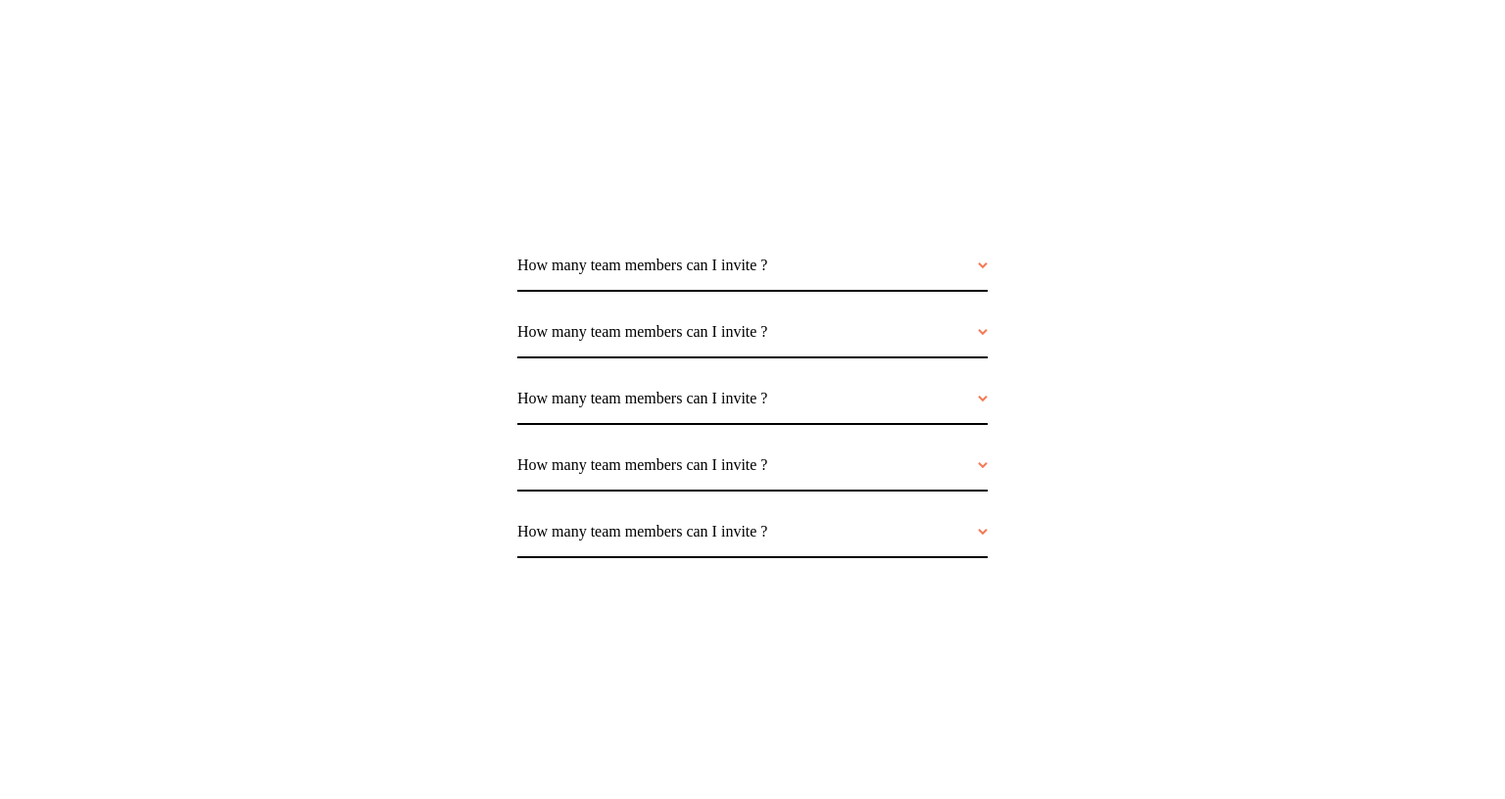
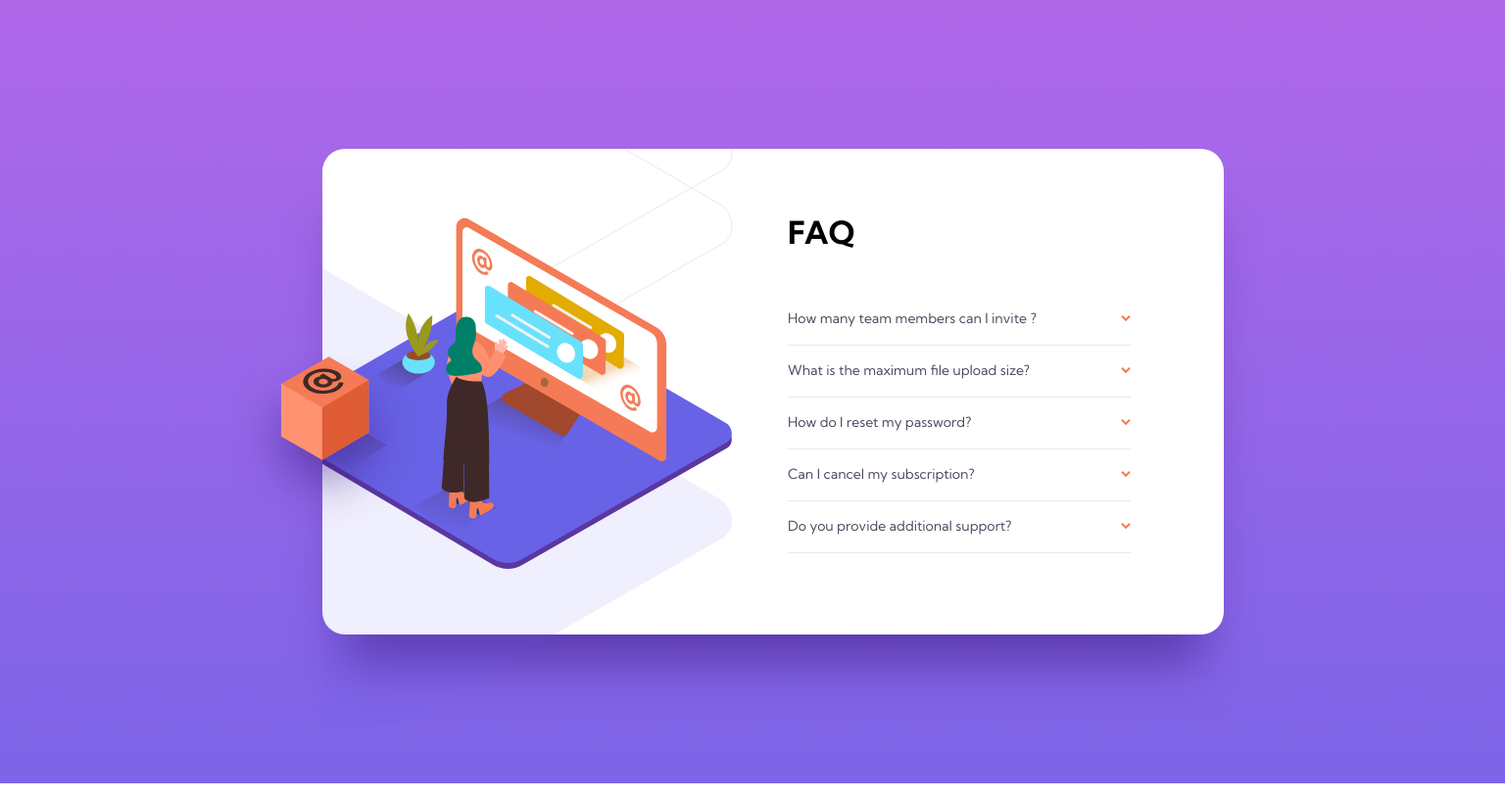
Before and after one commit to giochili/algouni-acordion-logic, a plain HTML site: page index.html in a window 1536 px wide. Shown: the whole page at 98% size. Drawn offline with Linux system fonts and the light colour scheme.

Commit message:
added styles and some other images too

```diff
--- a/index.css
+++ b/index.css
@@ -1,24 +1,133 @@
+@import url("https://fonts.googleapis.com/css2?family=Kumbh+Sans:wght@100..900&display=swap");
+
+* {
+  box-sizing: border-box;
+  margin: 0;
+  padding: 0;
+}
 body {
   display: flex;
   align-items: center;
   justify-content: center;
   min-height: 100vh;
+  background-image: linear-gradient(to bottom, #b068e9, #6463e7 147%);
 }
 main {
+  font-family: "Kumbh Sans", sans-serif;
   display: flex;
   flex-direction: column;
   gap: 1rem;
-  width: 30rem;
+  width: 327px;
+  position: relative;
+  background-color: #fff;
+  padding: 132px 24px 48px;
+  border-radius: 23px;
+  box-shadow: 0 50px 50px -20px rgba(53, 18, 122, 0.5);
+  margin: 108px 0 0;
 }
 .question-div {
   cursor: pointer;
-  border-bottom: 2px solid black;
+  border-bottom: 1px solid #e8e8ea;
 }
 .question-div-header {
   display: flex;
   align-items: center;
   justify-content: space-between;
+  padding-bottom: 18px;
+}
+.question:hover {
+  cursor: pointer;
+  color: #f47b56;
 }
 .answer {
   display: none;
 }
+.acordion-image {
+  position: absolute;
+  width: 237px;
+  top: -108px;
+  height: 180px;
+  left: 45px;
+}
+.image-shadow {
+  position: absolute;
+  width: 240px;
+  top: 0;
+  left: 45px;
+}
+.header {
+  font-size: 32px;
+  font-weight: bold;
+  font-stretch: normal;
+  font-style: normal;
+  line-height: normal;
+  letter-spacing: normal;
+  text-align: center;
+  margin-bottom: 38px;
+}
+.question {
+  font-size: 13px;
+  font-weight: normal;
+  font-stretch: normal;
+  font-style: normal;
+  line-height: normal;
+  letter-spacing: normal;
+  text-align: left;
+  color: #4b4c5f;
+}
+.answer {
+  width: 35ch;
+}
+.desktop-shadow {
+  display: none;
+}
+.desktop-image {
+  display: none;
+}
+.box {
+  display: none;
+}
+@media only screen and (min-width: 1440px) {
+  main {
+    width: 920px;
+    padding: 65px 95px 83px 475px;
+    margin: 0 0 0 42.1px;
+  }
+  .acordion-image {
+    width: 418px;
+  }
+  .question {
+    font-size: 14px;
+  }
+  .desktop-image {
+    display: block;
+    position: absolute;
+    top: 70px;
+    left: 0;
+    z-index: 2;
+  }
+  .acordion-image {
+    display: none;
+  }
+  .image-shadow {
+    display: none;
+  }
+  .desktop-shadow {
+    display: block;
+    position: absolute;
+    left: 0;
+    top: 0;
+    z-index: 1;
+  }
+  .box {
+    display: block;
+    position: absolute;
+    left: -93px;
+    top: 210px;
+    z-index: 3;
+  }
+  .header {
+    text-align: start;
+    margin-bottom: 43px;
+  }
+}
--- a/index.html
+++ b/index.html
@@ -9,6 +9,24 @@
   </head>
   <body>
     <main>
+      <img
+        src="./assets/mention_isometric 2.svg"
+        alt="acordion-image"
+        class="acordion-image"
+      />
+      <img
+        src="./assets/Path Copy.svg"
+        alt="image-shadow"
+        class="image-shadow"
+      />
+      <img
+        src="./assets/mention_isometric_desktop.svg"
+        alt="desktop"
+        class="desktop-image"
+      />
+      <img src="./assets/Group 6.svg" alt="box" class="box" />
+      <img src="./assets/Group 2.svg" alt="desktop" class="desktop-shadow" />
+      <h2 class="header">FAQ</h2>
       <div class="question-div">
         <div class="question-div-header">
           <p class="question">How many team members can I invite ?</p>
@@ -18,51 +36,56 @@
             class="arrow"
           />
         </div>
-        <p class="answer">Answer 1</p>
+        <p class="answer">You can invite maximum 3 member</p>
       </div>
       <div class="question-div">
         <div class="question-div-header">
-          <p class="question">How many team members can I invite ?</p>
+          <p class="question">What is the maximum file upload size?</p>
           <img
             src="assets/icon-arrow-down.svg"
             alt="arrow-icon"
             class="arrow"
           />
         </div>
-        <p class="answer">Answer 2</p>
+        <p class="answer">
+          No more than 2GB. All files in your account must fit your allotted
+          storage space.
+        </p>
       </div>
       <div class="question-div">
         <div class="question-div-header">
-          <p class="question">How many team members can I invite ?</p>
+          <p class="question">How do I reset my password?</p>
           <img
             src="assets/icon-arrow-down.svg"
             alt="arrow-icon"
             class="arrow"
           />
         </div>
-        <p class="answer">Answer 3</p>
+        <p class="answer">
+          Password Reset can be find down there in settings section
+        </p>
       </div>
       <div class="question-div">
         <div class="question-div-header">
-          <p class="question">How many team members can I invite ?</p>
+          <p class="question">Can I cancel my subscription?</p>
           <img
             src="assets/icon-arrow-down.svg"
             alt="arrow-icon"
             class="arrow"
           />
         </div>
-        <p class="answer">Answer 4</p>
+        <p class="answer">Just click once more on it</p>
       </div>
       <div class="question-div">
         <div class="question-div-header">
-          <p class="question">How many team members can I invite ?</p>
+          <p class="question">Do you provide additional support?</p>
           <img
             src="assets/icon-arrow-down.svg"
             alt="arrow-icon"
             class="arrow"
           />
         </div>
-        <p class="answer">Answer 5</p>
+        <p class="answer">It depend on your budget</p>
       </div>
     </main>
   </body>
--- a/script.js
+++ b/script.js
@@ -19,6 +19,10 @@ container.addEventListener("click", (event) => {
       active = null;
     } else {
       answer.style.display = "block";
+      answer.style.fontSize = "12px";
+      answer.style.marginBottom = "16px";
+      answer.style.lineHeight = "1.5";
+      answer.style.color = "#787887";
       question.style.fontWeight = "bold";
       arrow.style.transform = "rotate(180deg)";
       active = questionDiv;
```
Also changed, not shown: assets/Group 2.svg (added), assets/Group 6.svg (added), assets/Path Copy.svg (added), assets/mention_isometric 2.svg (added), assets/mention_isometric_desktop.svg (added).
